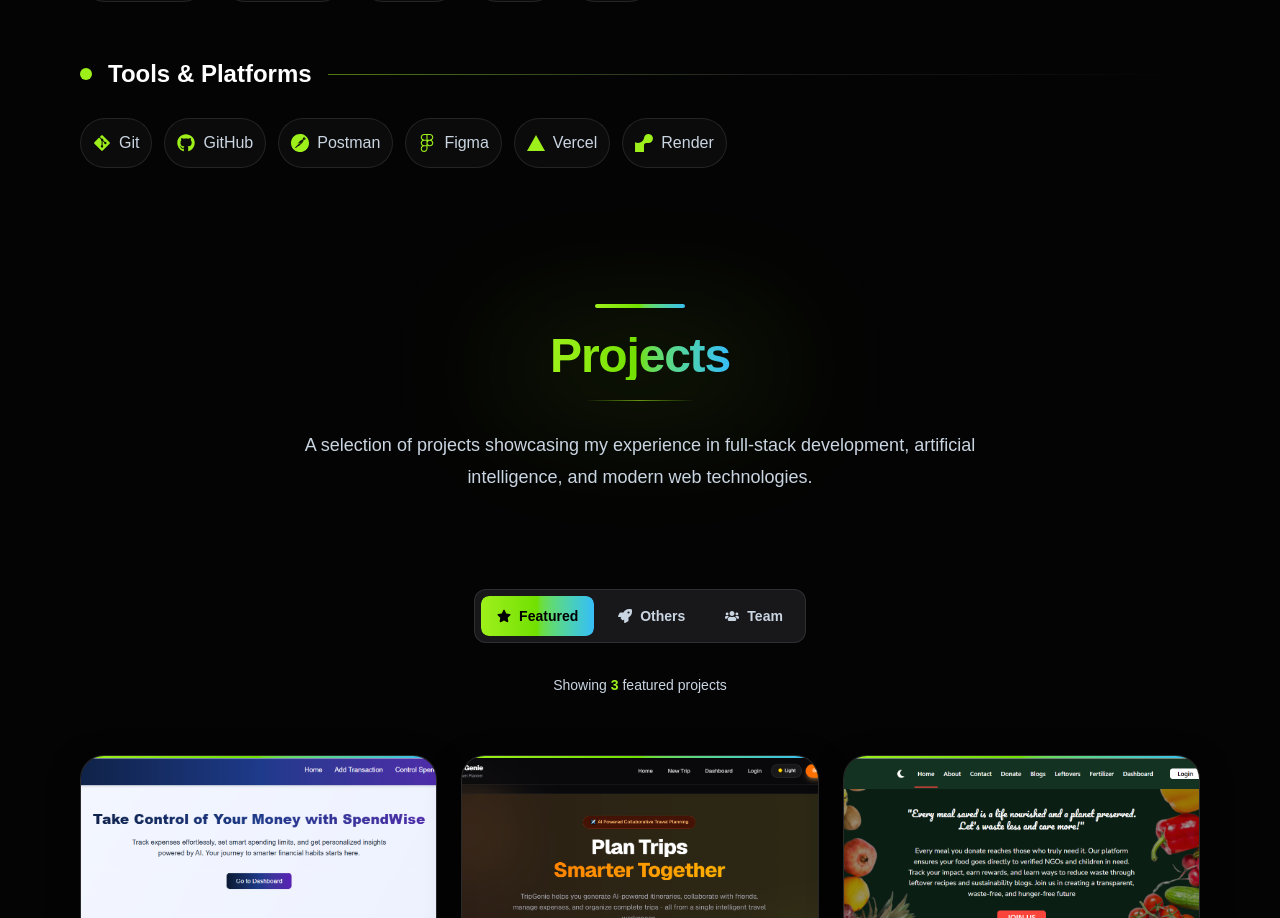
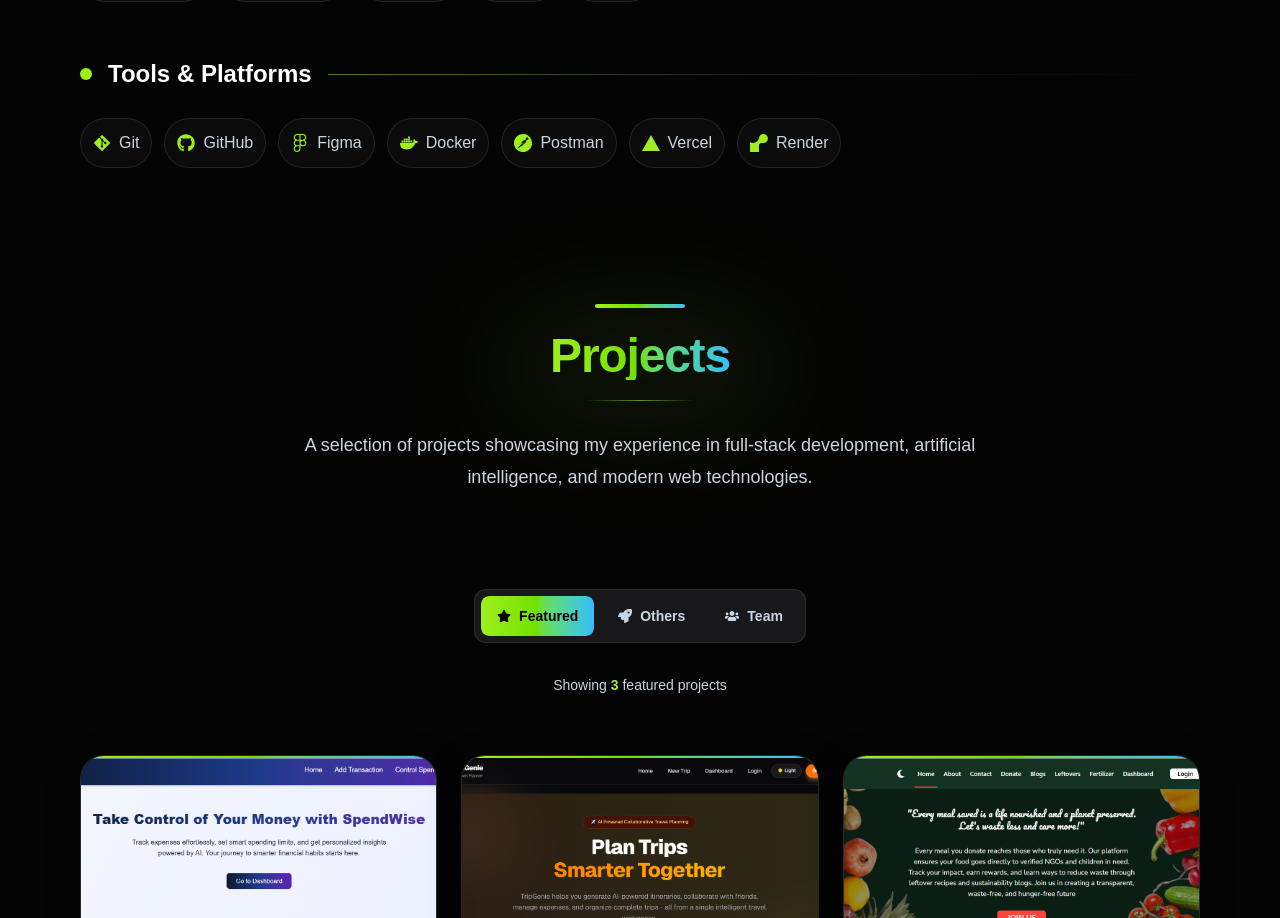
Before and after one commit to ishaNegi1/portfolio, a Next.js app: page / in a window 1280 px wide. Shown: the part 2671-3589 px from the top of the page. Built offline with nearby package versions, Linux system fonts and the light colour scheme.

Commit message:
add skill

```diff
--- a/src/data/skills.ts
+++ b/src/data/skills.ts
@@ -16,7 +16,7 @@
   SiTypescript,
   SiNextdotjs,
   SiTailwindcss,
-  SiBootstrap,
+  SiDocker,
   SiRedux,
   SiExpress,
   SiPostgresql,
@@ -76,8 +76,9 @@
     skills: [
       { name: "Git", icon: FaGitAlt },
       { name: "GitHub", icon: FaGithub },
+      { name: "Figma", icon: FaFigma },
+      { name: "Docker", icon: SiDocker },
       { name: "Postman", icon: SiPostman },
-      { name: "Figma", icon: FaFigma },
       { name: "Vercel", icon: SiVercel },
       { name: "Render", icon: SiRender },
     ],
--- a/src/lib/constants.ts
+++ b/src/lib/constants.ts
@@ -4,7 +4,7 @@
   tagline:
     "Building scalable, responsive and AI-powered applications using modern technologies.",
   location: "Delhi, India",
-  resume: "https://drive.google.com/file/d/1eWE_yc-hwQ7HinC9oqIVoBAu9blX8DqB/view?usp=drivesdk",
+  resume: "https://drive.google.com/file/d/1kV4D9qPjcNPLkefxtNeG3XkG-q2LgOEQ/view?usp=drive_link",
 };
 
 // export const OPENROUTER = {
```
